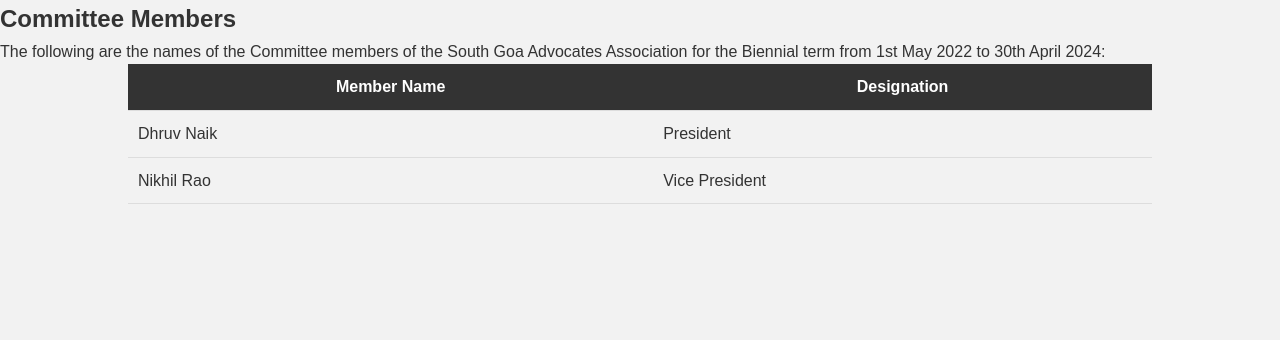
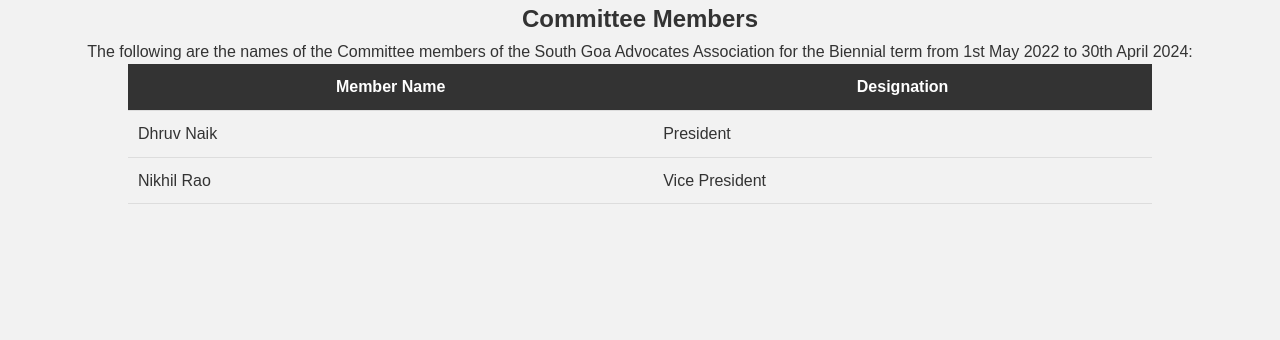
Before and after one commit to vedkerkar10/South-Goa-Advocates-Association, a PHP site: page /managing_committee.html in a window 1280 px wide. Shown: the part 203-543 px from the top of the page. Run offline with PHP 8.4, Linux system fonts and the light colour scheme.

Commit message:
Better than ved
thats right its better than ved

```diff
--- a/managing_committee.html
+++ b/managing_committee.html
@@ -17,8 +17,9 @@
 
     <main>
         <section class="committee-section">
-            <h2>Committee Members</h2>
-            <p>The following are the names of the Committee members of the South Goa Advocates Association for the
+            <h2 class="centered-header">Committee Members</h2>
+            <p class="centered-header">The following are the names of the Committee members of the South Goa Advocates
+                Association for the
                 Biennial
                 term from 1st May 2022 to 30th April 2024:</p>
 
--- a/members.html
+++ b/members.html
@@ -16,7 +16,7 @@
     </header>
     <main>
         <section class="table-section">
-            <h2>Member List</h2>
+            <h2 class="centered-header"> Member List</h2>
             <div class="table-container">
                 <table id="data-table">
                     <!-- The table headers will be dynamically added by JavaScript -->
--- a/style.css
+++ b/style.css
@@ -124,3 +124,7 @@
 #judgementsTable tr:first-child {
   display: table-row;
 }
+
+.centered-header {
+  text-align: center;
+}
```
Also changed, not shown: Final list.csv, package-lock.json (added).
